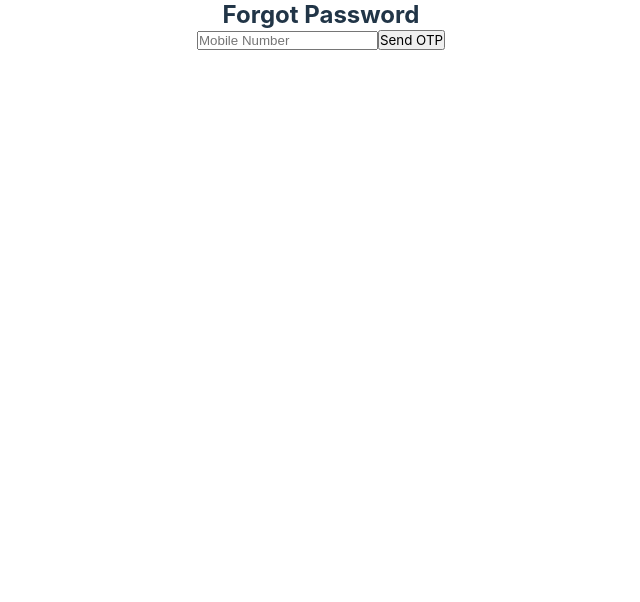
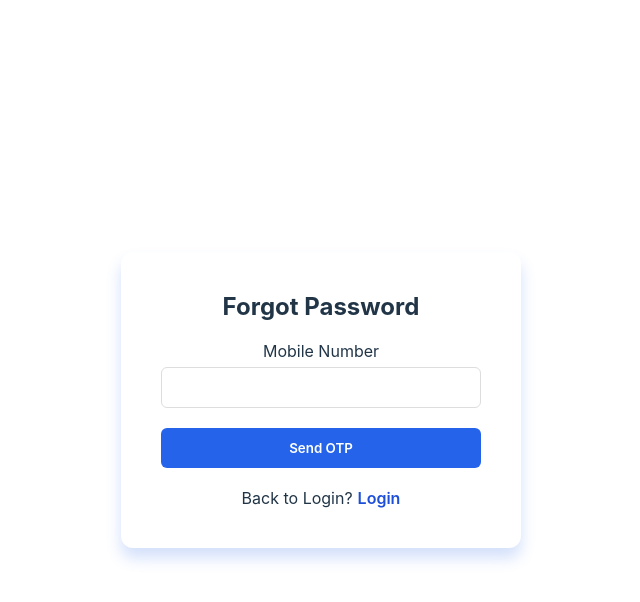
Before and after one commit to vruddhi13/Smart-Griev, a React (Vite) app in the folder SmartGriev/Frontend/: page /forgot-password in a window 1280 px wide. Shown: the top 602 px of the page, without its empty margins (319-959 px from the left). Built offline with nearby package versions, Linux system fonts and the light colour scheme.

Commit message:
Forgot Password Successfully Done with API and Frontend

```diff
--- a/SmartGriev/Frontend/src/pages/identity/ForgotPassword.jsx
+++ b/SmartGriev/Frontend/src/pages/identity/ForgotPassword.jsx
@@ -1,37 +1,222 @@
 import React, { useState } from "react";
-import { forgotPassword } from "../../services/accountservice";
+import { theme } from "../../services/theme";
+import {
+    forgotPassword,
+    verifyOtp,
+    resetPassword
+} from "../../services/accountservice";
+import { showError, showSuccessToast } from "../../services/alertService";
+import { useNavigate } from "react-router-dom";
 
 const ForgotPassword = () => {
 
+    const navigate = useNavigate();
+
+    const [step, setStep] = useState(1);
+
     const [mobileNo, setMobileNo] = useState("");
+    const [otp, setOtp] = useState("");
+    const [passwords, setPasswords] = useState({
+        newPassword: "",
+        confirmPassword: ""
+    });
 
-    const submit = async (e) => {
+    // 🎨 Styles (same as login)
+    const container = {
+        minHeight: "100vh",
+        background: theme.colors.background.primary,
+        display: "flex",
+        justifyContent: "center",
+        alignItems: "center"
+    };
 
+    const card = {
+        background: "white",
+        padding: "40px",
+        borderRadius: theme.borderRadius.lg,
+        width: "400px",
+        boxShadow: theme.shadows.lg
+    };
+
+    const input = {
+        width: "100%",
+        padding: "12px",
+        marginTop: "6px",
+        marginBottom: "20px",
+        borderRadius: "6px",
+        border: "1px solid #ddd"
+    };
+
+    const button = {
+        width: "100%",
+        padding: "12px",
+        background: theme.colors.primary[500],
+        color: "white",
+        border: "none",
+        borderRadius: "6px",
+        fontWeight: "600",
+        cursor: "pointer"
+    };
+
+    // 🔥 Step 1: Send OTP
+    const handleSendOtp = async (e) => {
         e.preventDefault();
 
-        await forgotPassword({ mobileNo });
+        try {
+            await forgotPassword({ mobileNo });
 
-        localStorage.setItem("mobileNo", mobileNo);
+            showSuccessToast("OTP Sent Successfully");
+            localStorage.setItem("mobileNo", mobileNo);
+            localStorage.setItem("flow", "reset");
+            setStep(2);
 
-        alert("OTP Sent");
+        } catch (err) {
+            showError(err.message);
+        }
+    };
 
+    // 🔥 Step 2: Verify OTP
+    const handleVerifyOtp = async (e) => {
+        e.preventDefault();
+
+        try {
+            await verifyOtp({
+                mobileNo,
+                otp,
+                purpose: "reset"
+            });
+
+            showSuccessToast("OTP Verified");
+            setStep(3);
+
+        } catch (err) {
+            showError(err.message);
+        }
+    };
+
+    // 🔥 Step 3: Reset Password
+    const handleResetPassword = async (e) => {
+        e.preventDefault();
+
+        if (passwords.newPassword !== passwords.confirmPassword) {
+            showError("Passwords do not match");
+            return;
+        }
+
+        try {
+            await resetPassword({
+                mobileNo,
+                newPassword: passwords.newPassword
+            });
+
+            showSuccessToast("Password Reset Successfully");
+            navigate("/login");
+
+        } catch (err) {
+            showError(err.message);
+        }
     };
 
     return (
+        <div style={container}>
+            <div style={card}>
 
-        <form onSubmit={submit}>
+                {/* STEP 1 */}
+                {step === 1 && (
+                    <>
+                        <h2 style={{ textAlign: "center", marginBottom: "20px" }}>
+                            Forgot Password
+                        </h2>
 
-            <h2>Forgot Password</h2>
+                        <form onSubmit={handleSendOtp}>
+                            <label>Mobile Number</label>
+                            <input
+                                style={input}
+                                value={mobileNo}
+                                onChange={(e) => setMobileNo(e.target.value)}
+                            />
 
-            <input
-                placeholder="Mobile Number"
-                onChange={(e) => setMobileNo(e.target.value)}
-            />
+                            <button style={button}>Send OTP</button>
+                        </form>
+                    </>
+                )}
 
-            <button>Send OTP</button>
+                {/* STEP 2 */}
+                {step === 2 && (
+                    <>
+                        <h2 style={{ textAlign: "center", marginBottom: "20px" }}>
+                            Verify OTP
+                        </h2>
 
-        </form>
+                        <form onSubmit={handleVerifyOtp}>
+                            <label>Enter OTP</label>
+                            <input
+                                style={input}
+                                value={otp}
+                                onChange={(e) => setOtp(e.target.value)}
+                            />
 
+                            <button style={button}>Verify OTP</button>
+                        </form>
+                    </>
+                )}
+
+                {/* STEP 3 */}
+                {step === 3 && (
+                    <>
+                        <h2 style={{ textAlign: "center", marginBottom: "20px" }}>
+                            Reset Password
+                        </h2>
+
+                        <form onSubmit={handleResetPassword}>
+
+                            <label>New Password</label>
+                            <input
+                                type="password"
+                                style={input}
+                                onChange={(e) =>
+                                    setPasswords({
+                                        ...passwords,
+                                        newPassword: e.target.value
+                                    })
+                                }
+                            />
+
+                            <label>Confirm Password</label>
+                            <input
+                                type="password"
+                                style={input}
+                                onChange={(e) =>
+                                    setPasswords({
+                                        ...passwords,
+                                        confirmPassword: e.target.value
+                                    })
+                                }
+                            />
+
+                            <button style={button}>Reset Password</button>
+                        </form>
+                    </>
+                )}
+
+                {/* Back */}
+                <p style={{ textAlign: "center", marginTop: "20px" }}>
+                    Back to Login?
+                    <span
+                        onClick={() => navigate("/login")}
+                        style={{
+                            color: theme.colors.primary[600],
+                            marginLeft: "5px",
+                            cursor: "pointer",
+                            fontWeight: "600"
+                        }}
+                    >
+                        Login
+                    </span>
+                </p>
+
+            </div>
+        </div>
     );
 };
 
--- a/SmartGriev/Frontend/src/pages/identity/VerifyOtp.jsx
+++ b/SmartGriev/Frontend/src/pages/identity/VerifyOtp.jsx
@@ -7,8 +7,43 @@ import { showSuccessToast, showError } from "../../services/alertService";
 const VerifyOtp = () => {
 
     const navigate = useNavigate();
+    const [otp, setOtp] = useState("");
 
-    const [otp, setOtp] = useState("");
+    const container = {
+        display: "flex",
+        justifyContent: "center",
+        alignItems: "center",
+        minHeight: "100vh",
+        background: theme.colors.background.primary
+    };
+
+    const card = {
+        background: "white",
+        padding: "40px",
+        width: "380px",
+        borderRadius: "10px",
+        boxShadow: "0 5px 15px rgba(0,0,0,0.1)"
+    };
+
+    const input = {
+        width: "100%",
+        padding: "12px",
+        marginTop: "20px",
+        borderRadius: "6px",
+        border: "1px solid #ddd"
+    };
+
+    const button = {
+        width: "100%",
+        marginTop: "20px",
+        padding: "12px",
+        background: theme.colors.primary[500],
+        color: "white",
+        border: "none",
+        borderRadius: "6px",
+        fontWeight: "600",
+        cursor: "pointer"
+    };
 
     const handleSubmit = async (e) => {
 
@@ -16,89 +51,98 @@ const VerifyOtp = () => {
 
         const mobileNo = localStorage.getItem("mobileNo");
 
+        if (!mobileNo) {
+            showError("Mobile number missing. Please login again.");
+            navigate("/login");
+            return;
+        }
+
+        if (!otp) {
+            showError("Please enter OTP");
+            return;
+        }
+
         try {
 
             const result = await verifyOtp({
-                mobileNo: mobileNo,
-                otp: otp
+                mobileNo,
+                otp
             });
+
+            const data = result.data; // 🔥 IMPORTANT
+
+            // LOGIN FLOW
+            if (data.type === "login") {
 
                 showSuccessToast("Login Successful");
 
                 sessionStorage.setItem("user", JSON.stringify({
-                userId: result.userId,
-                roleId: result.roleId,
-                name: result.name || 'User'
+                    userId: data.userId,
+                    roleId: data.roleId
                 }));
 
-            sessionStorage.setItem("roleId", result.roleId);
+                sessionStorage.setItem("roleId", data.roleId);
+
                 localStorage.removeItem("mobileNo");
 
-            // 🔥 ROLE BASED REDIRECT
-            //if (result.roleId == 4) {
-            //    navigate("/dashboard"); // Citizen
-            //} else {
-            //    navigate("/admin"); // Admin Panel
-            //}
-
-            switch (result.roleId)
-            {
+                switch (data.roleId) {
                     case 1:
-                    navigate("/admin"); // Admin
+                        navigate("/admin");
                         break;
                     case 4:
-                    navigate("/dashboard"); // Citizen
+                        navigate("/dashboard");
                         break;
                     default:
-                    navigate("/login"); // Unknown role
+                        navigate("/login");
                         break;
+                }
+            }
+
+            // RESET FLOW
+            else if (data.type === "reset") {
+
+                showSuccessToast("OTP Verified");
+
+                navigate("/forgot-password");
+            }
+
+            else {
+                showError("Invalid response from server");
+                navigate("/login");
             }
 
         } catch (error) {
-
             showError(error.message);
-
         }
     };
 
     return (
+        <div style={container}>
+            <div style={card}>
 
-        <div style={{ display: "flex", justifyContent: "center", alignItems: "center", minHeight: "100vh" }}>
-
-            <div style={{ background: "white", padding: "40px", width: "380px" }}>
-
-                <h2>Verify OTP</h2>
+                <h2 style={{ textAlign: "center" }}>
+                    Verify OTP
+                </h2>
 
                 <form onSubmit={handleSubmit}>
 
                     <input
                         type="text"
                         placeholder="Enter OTP"
-                        style={{ width: "100%", padding: "10px", marginTop: "20px" }}
+                        style={input}
+                        value={otp}
                         onChange={(e) => setOtp(e.target.value)}
                     />
 
-                    <button
-                        style={{
-                            width: "100%",
-                            marginTop: "20px",
-                            padding: "12px",
-                            background: theme.colors.primary[500],
-                            color: "white",
-                            border: "none"
-                        }}
-                    >
+                    <button style={button}>
                         Verify OTP
                     </button>
 
                 </form>
 
             </div>
-
         </div>
-
     );
-
 };
 
 export default VerifyOtp;
```
Also changed, not shown: SmartGriev/Frontend/src/pages/identity/Login.jsx (+17 -3 lines), 1 other file (tests, documents, lock files or other folders). Lines whose indentation alone changed are shown as unchanged.
